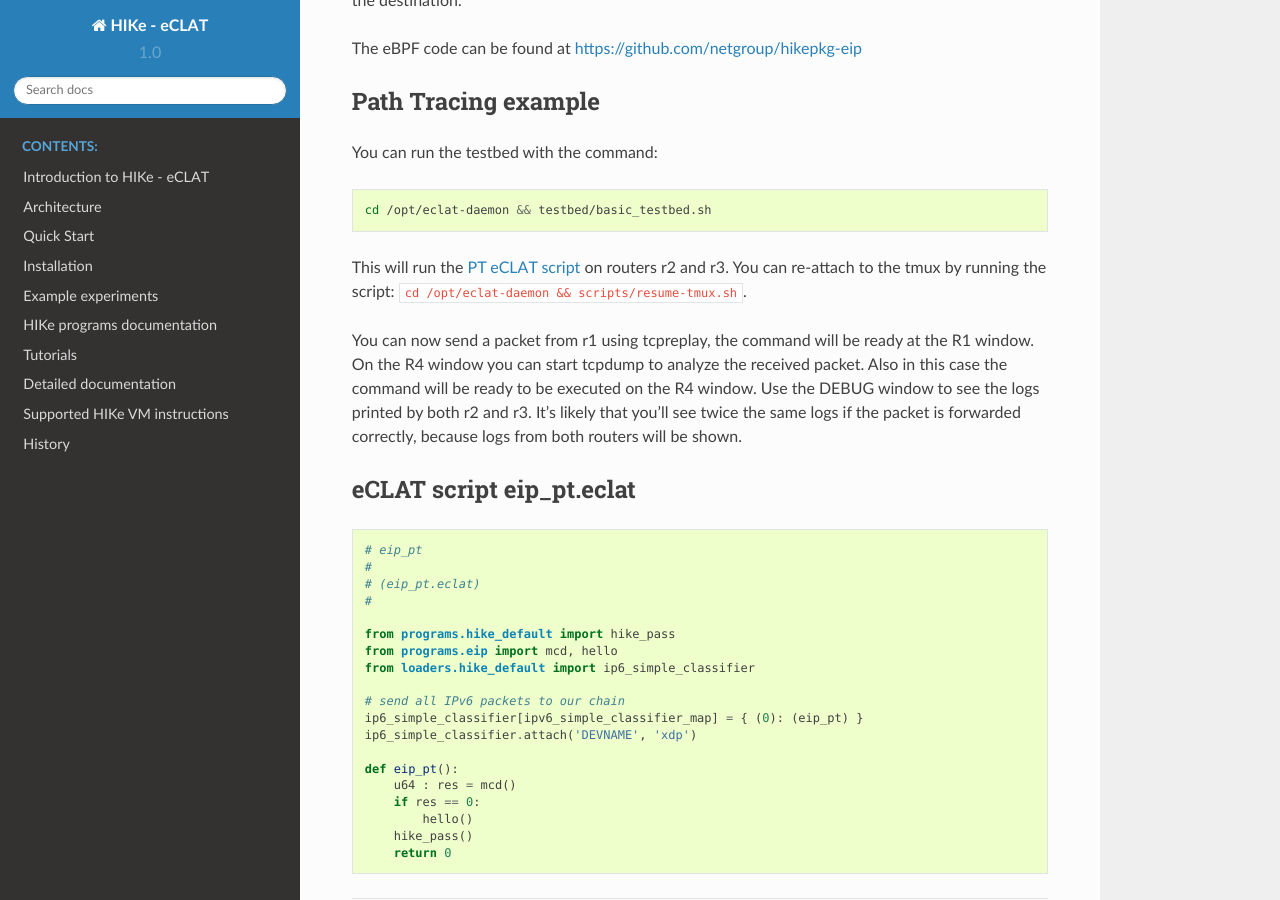
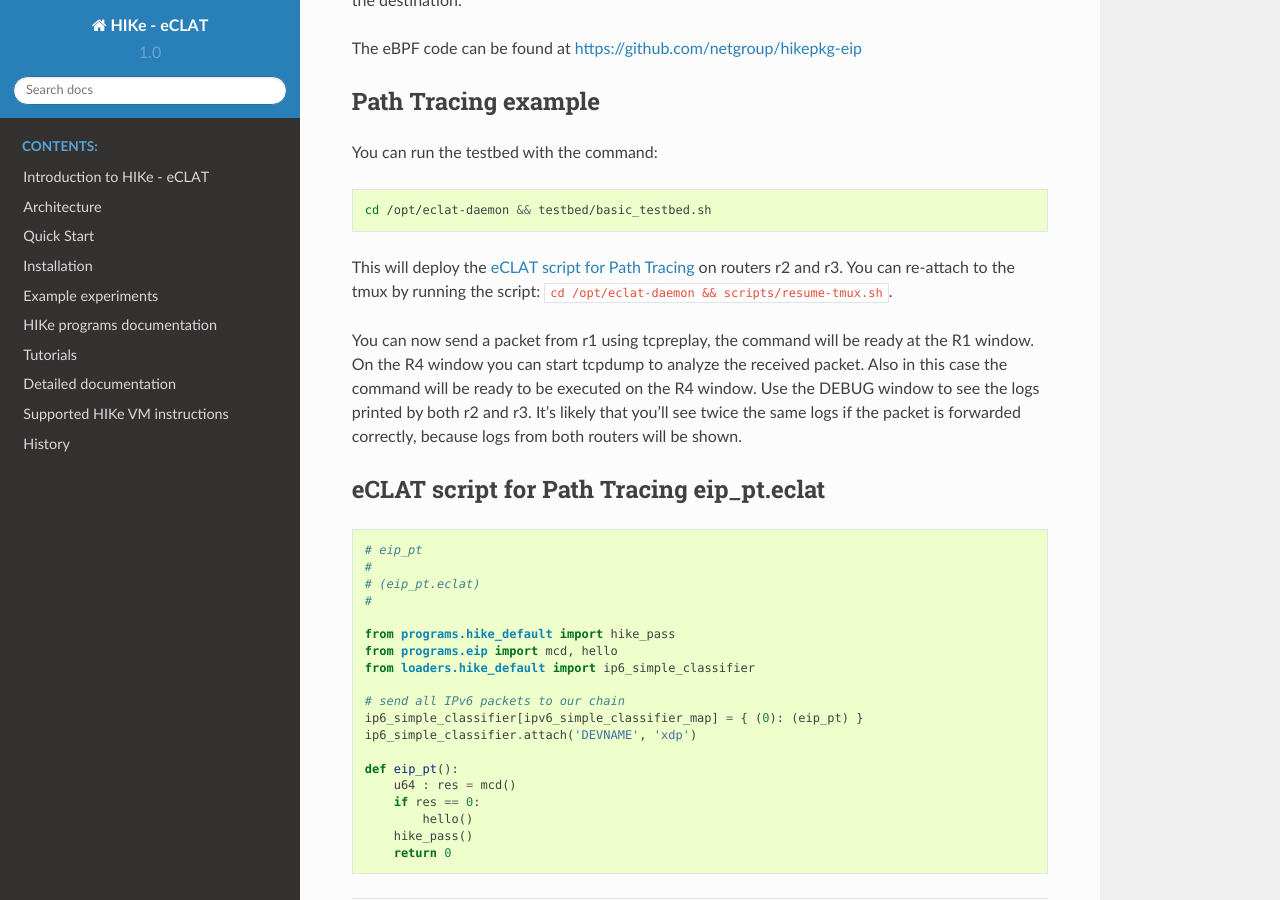
Before and after one commit to hike-eclat/docs, a Sphinx documentation site: the page built from docs/experiment_eip.rst, in a window 1280 px wide and 900 px high, scrolled down 640 px. Built offline with Sphinx 7.4.7 and the Read the Docs theme 2.0.0, drawn with Linux system fonts in a browser that asks for light colours; pages that are not in the unit, such as notebooks, are missing from menus.

Commit message:
Update experiment_eip.rst

```diff
--- a/docs/experiment_eip.rst
+++ b/docs/experiment_eip.rst
@@ -30,7 +30,7 @@ You can run the testbed with the command:
 
   cd /opt/eclat-daemon && testbed/basic_testbed.sh
 
-This will run the :ref:`PT eCLAT script<eclat-script-eip>` on routers r2 and r3.
+This will deploy the :ref:`eCLAT script for Path Tracing<eclat-script-eip>` on routers r2 and r3.
 You can re-attach to the tmux by running the script: ``cd /opt/eclat-daemon && scripts/resume-tmux.sh``.
 
 You can now send a packet from r1 using tcpreplay, the command will be ready at the R1 window.
@@ -39,8 +39,8 @@ Use the DEBUG window to see the logs printed by both r2 and r3. It's likely that
 
 .. _eclat-script-eip:
 
-eCLAT script eip_pt.eclat
-^^^^^^^^^^^^^^^^^^^^^^^^^^^^^^^^^^
+eCLAT script for Path Tracing eip_pt.eclat
+^^^^^^^^^^^^^^^^^^^^^^^^^^^^^^^^^^^^^^^^^^^^
 .. code-block:: python
 
     # eip_pt
```
